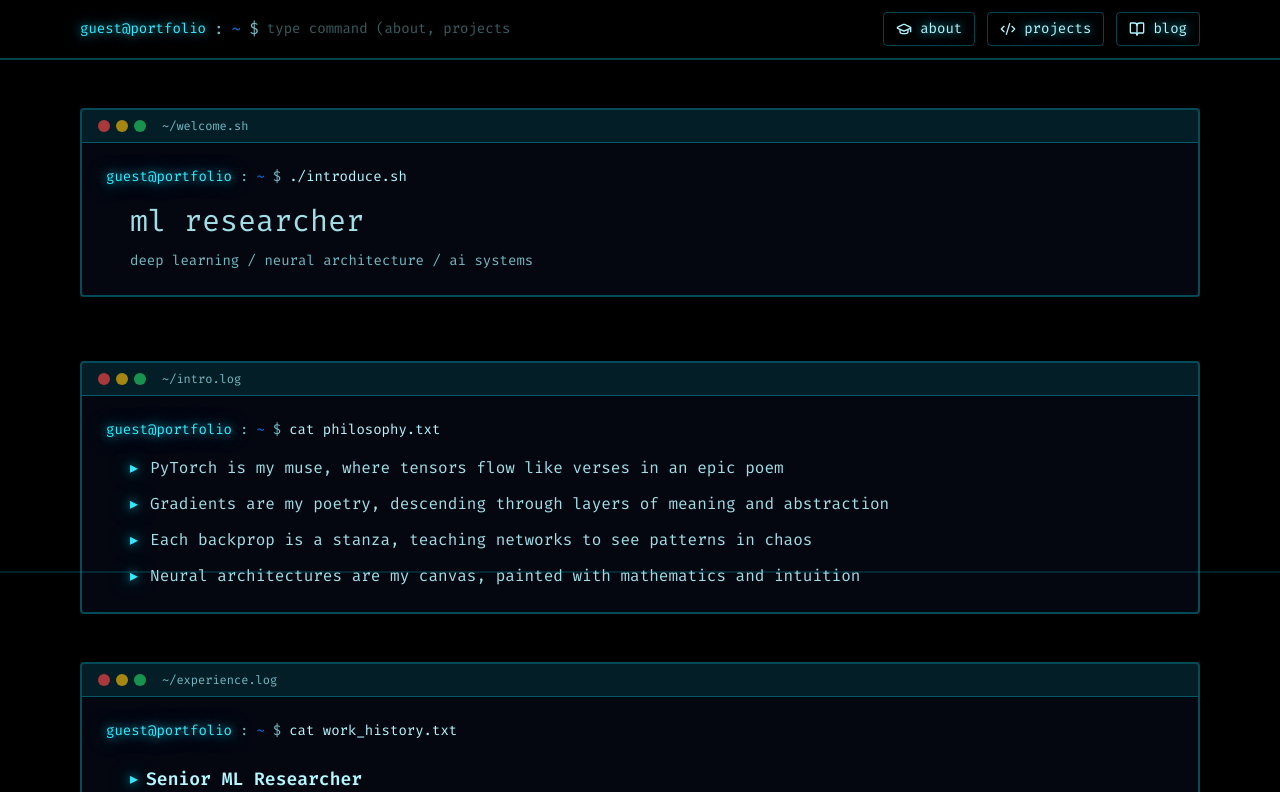
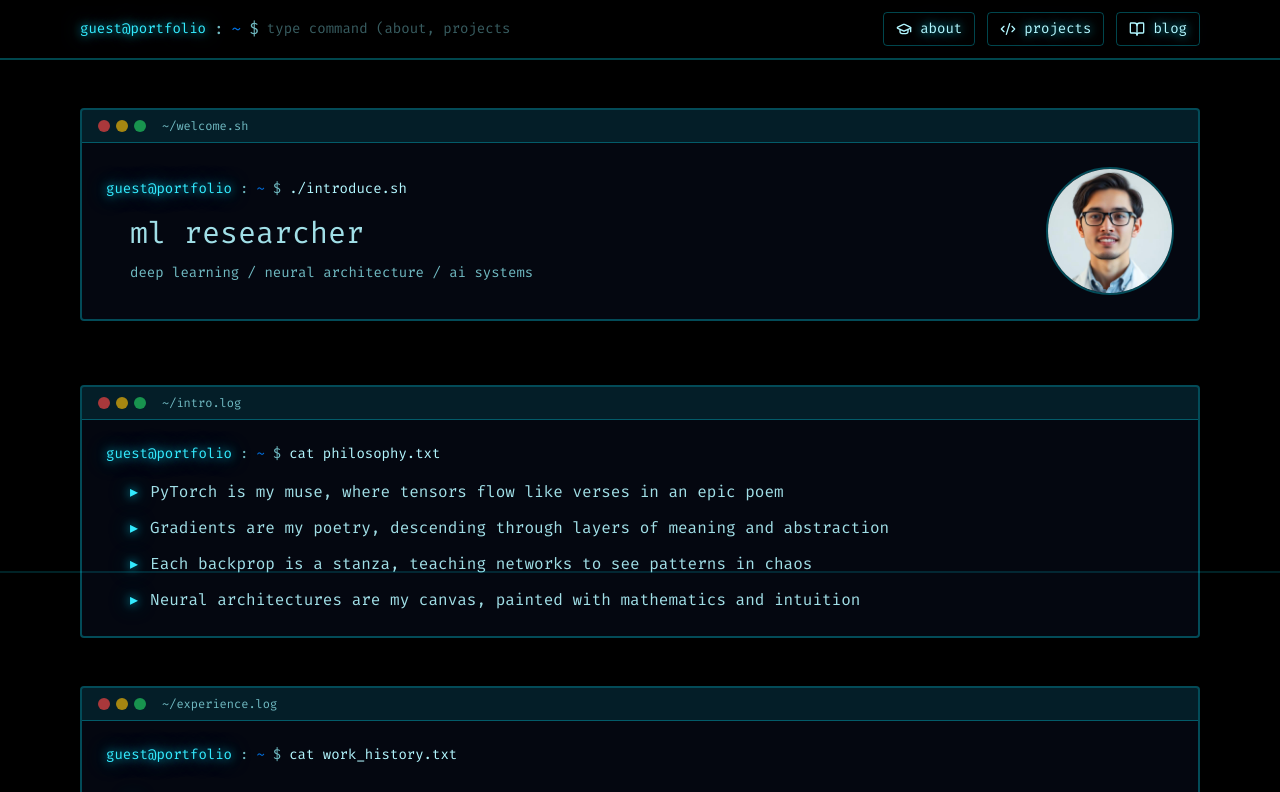
Before and after one commit to gjyotin305/gjyotin305.github.io, a React (Vite) app: page / in a window 1280 px wide. Shown: the top 792 px of the page. Built offline with nearby package versions, Linux system fonts and the light colour scheme; the HTML template or start-up script is replaced by a standard one.

Commit message:
Add profile picture

```diff
--- a/src/pages/Index.tsx
+++ b/src/pages/Index.tsx
@@ -4,6 +4,7 @@ import TerminalWindow from "@/components/TerminalWindow";
 import { Github, Linkedin, Mail, BookOpen, Code2, GraduationCap } from "lucide-react";
 import { useState, KeyboardEvent } from "react";
 import { useNavigate } from "react-router-dom";
+import profilePic from "@/assets/profile-pic.jpg";
 
 const Index = () => {
   const [command, setCommand] = useState("");
@@ -74,7 +75,8 @@ const Index = () => {
         {/* Header */}
         <header className="mb-16">
           <TerminalWindow title="~/welcome.sh">
-            <div className="space-y-4">
+            <div className="flex items-center justify-between gap-8">
+              <div className="space-y-4 flex-1">
                 <TerminalPrompt command="./introduce.sh" />
                 <div className="ml-6 space-y-3">
                   <h1 className="text-2xl md:text-3xl font-normal text-foreground/90">
@@ -84,6 +86,12 @@ const Index = () => {
                     deep learning / neural architecture / ai systems
                   </p>
                 </div>
+              </div>
+              <img
+                src={profilePic}
+                alt="Profile"
+                className="w-24 h-24 md:w-32 md:h-32 rounded-full border-2 border-primary/30 object-cover"
+              />
             </div>
           </TerminalWindow>
         </header>
```
Also changed, not shown: src/assets/profile-pic.jpg (added). Lines whose indentation alone changed are shown as unchanged.
